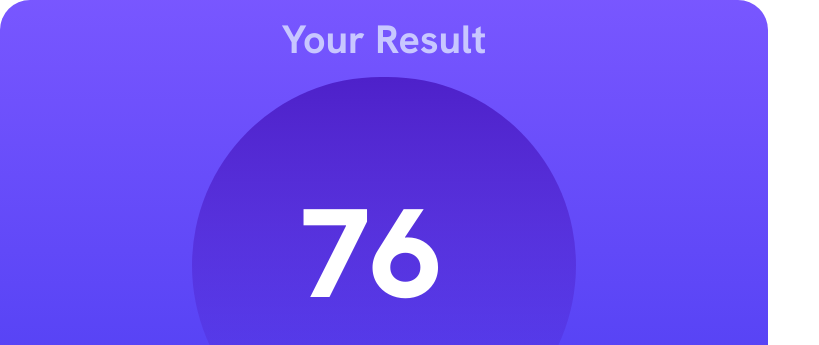
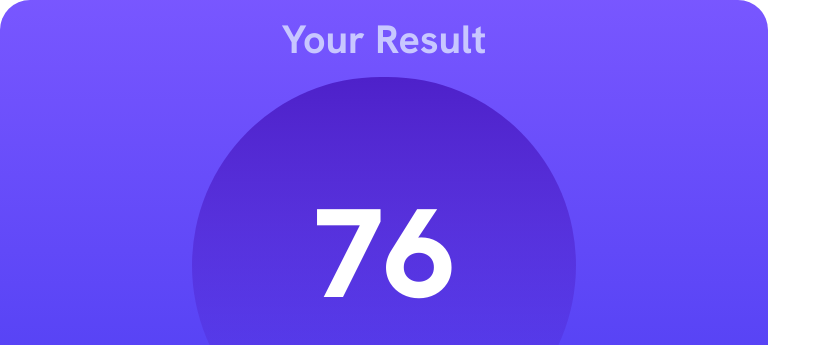
Before and after one commit to aneevel/frontend-mentor-results-summary-component, a website: page index.html in a window 1536 px wide. Shown: the top 345 px of the page, 0-819 px from the left. Drawn offline with Linux system fonts and the light colour scheme.

Commit message:
numerator fix

```diff
--- a/styles/custom.css
+++ b/styles/custom.css
@@ -214,9 +214,8 @@ button {
     }
 
     .result.numerator {
-        margin-left: 1rem;
-        margin-right: 1rem;
         font-size: 3.5rem;
+        width: 100%;
     }
 
     #score-bubble {
```
